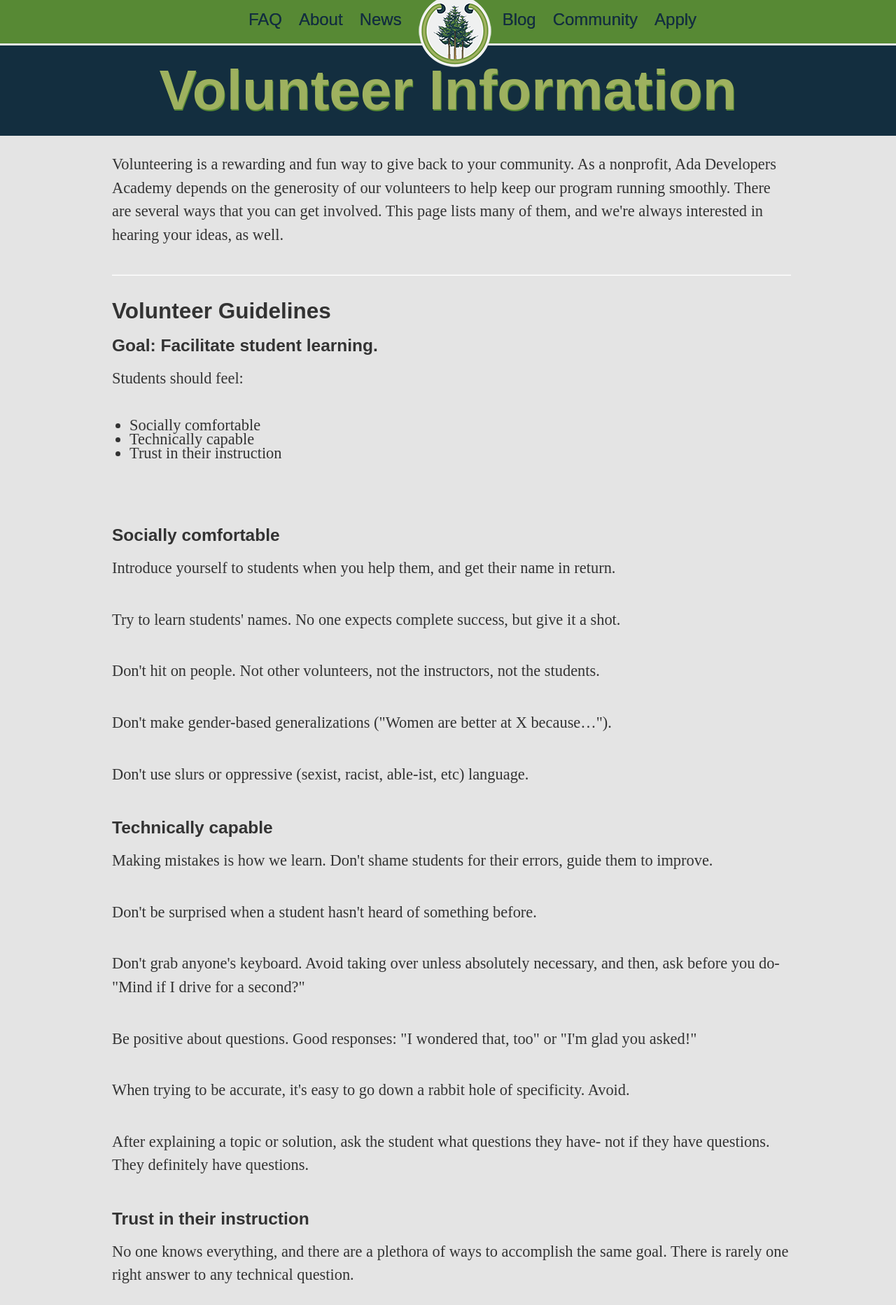
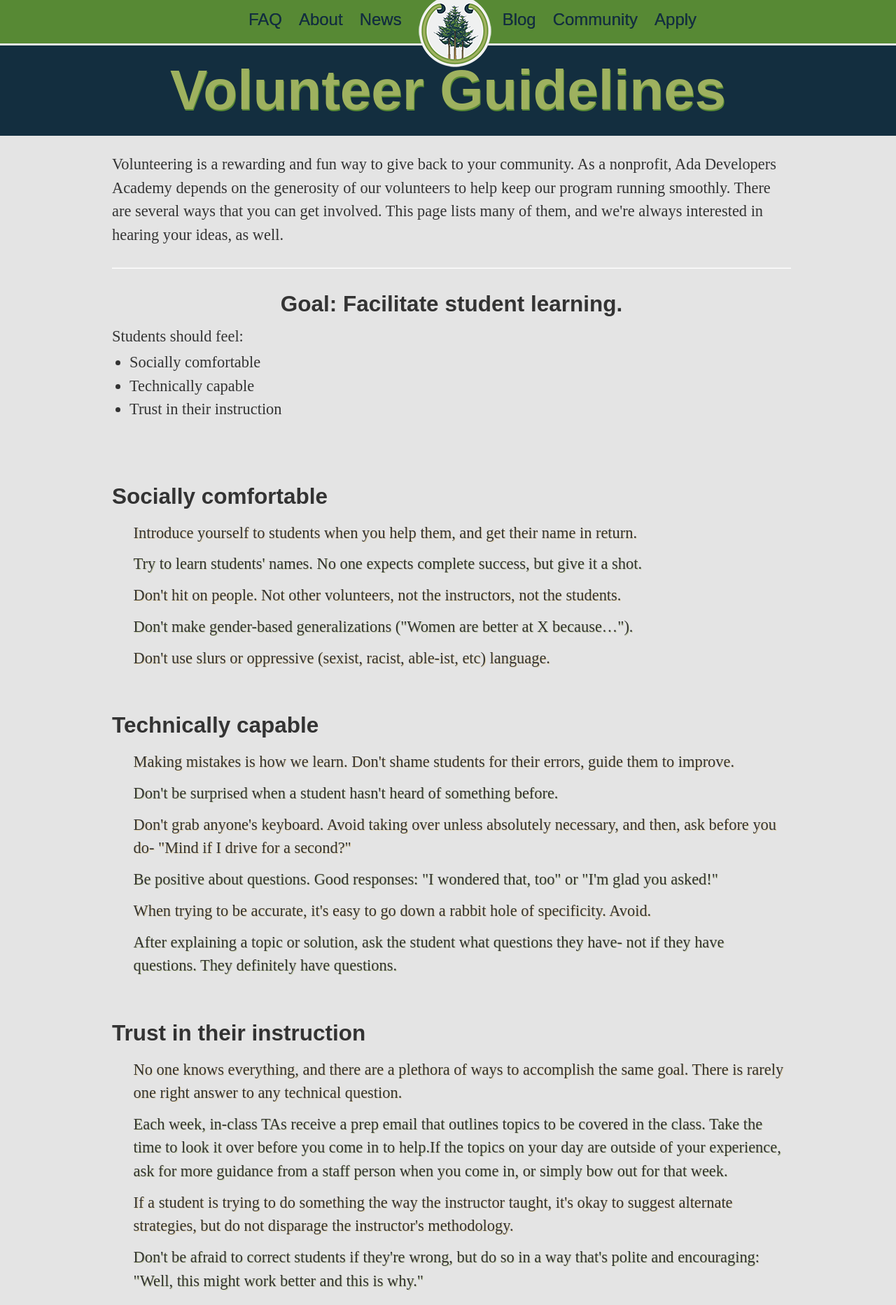
Before and after one commit to Ada-Developers-Academy/adadevelopersacademy.org, a Jekyll site: the page built from community/volunteer_guidelines.html, in a window 1280 px wide. Shown: the top 1865 px of the page at 70% size. Built offline with Jekyll 4.4.1, drawn with Linux system fonts in a browser that asks for light colours; nearby versions of some CDN libraries.

Commit message:
Style lists in each section differently for different contexts, still in progress

```diff
--- a/community/volunteer_guidelines.html
+++ b/community/volunteer_guidelines.html
@@ -9,7 +9,7 @@
   priority: 0.7
 ---
   <div class="page-header">
-    <h1>Volunteer Information</h1>
+    <h1>Volunteer Guidelines</h1>
   </div>
 
 <div class="container">
@@ -22,8 +22,7 @@
 
         <hr>
 
-        <h2>Volunteer Guidelines</h2>
-        <h3>Goal: Facilitate student learning.</h3>
+        <h2 class="center_text">Goal: Facilitate student learning.</h2>
         <p>Students should feel:</p>
         <ul>
           <li>Socially comfortable</li>
@@ -31,31 +30,41 @@
           <li>Trust in their instruction</li>
         </ul>
 
-        <br>
-        <br>
+      <br>
+      <br>
 
-        <h3>Socially comfortable</h3>
-        <p>Introduce yourself to students when you help them, and get their name in return.  </p>
-        <p>Try to learn students' names. No one expects complete success, but give it a shot.</p>
-        <p>Don't hit on people. Not other volunteers, not the instructors, not the students. </p>
-        <p>Don't make gender-based generalizations ("Women are better at X because…").</p>
-        <p>Don't use slurs or oppressive (sexist, racist, able-ist, etc) language. </p>
+        <h2>Socially comfortable</h2>
+        <ul class="alternating_list">
+          <li>Introduce yourself to students when you help them, and get their name in return.  </li>
+          <li>Try to learn students' names. No one expects complete success, but give it a shot.</li>
+          <li>Don't hit on people. Not other volunteers, not the instructors, not the students. </li>
+          <li>Don't make gender-based generalizations ("Women are better at X because…").</li>
+          <li>Don't use slurs or oppressive (sexist, racist, able-ist, etc) language. </li>
+        </ul>
 
-        <h3>Technically capable</h3>
-        <p>Making mistakes is how we learn. Don't shame students for their errors, guide them to improve. </p>
-        <p>Don't be surprised when a student hasn't heard of something before. </p>
-        <p>Don't grab anyone's keyboard. Avoid taking over unless absolutely necessary, and then, ask before you do- "Mind if I drive for a second?"</p>
-        <p>Be positive about questions. Good responses: "I wondered that, too" or "I'm glad you asked!" </p>
-        <p>When trying to be accurate, it's easy to go down a rabbit hole of specificity. Avoid.</p>
-        <p>After explaining a topic or solution, ask the student what questions they have- not if they have questions. They definitely have questions. </p>
+      <br>
 
-        <h3>Trust in their instruction</h3>
-        <p>No one knows everything, and there are a plethora of ways to accomplish the same goal. There is rarely one right answer to any technical question. </p>
-        <p>Each week, in-class TAs receive a prep email that outlines topics to be covered in the class. Take the time to look it over before you come in to help.If the topics on your day are outside of your experience, ask for more guidance from a staff person when you come in, or simply bow out for that week.</p>
-        <p>If a student is trying to do something the way the instructor taught, it's okay to suggest alternate strategies, but do not disparage the instructor's methodology. </p>
-        <p>Don't be afraid to correct students if they're wrong, but do so in a way that's polite and encouraging: "Well, this might work better and this is why."</p>
-        <p>If a student asks you something you don't know, it's okay to say you're not sure. Suggest that you look up a solution together. If you encounter a question that totally stymies you, it's perfectly fine to say that you're not the right person to answer it, then get an instructor or other TA to help out. </p>
-        <p>Don't go too fast when talking through a solution. It's really easy to do.</p>
+        <h2>Technically capable</h2>
+        <ul class="alternating_list">
+          <li>Making mistakes is how we learn. Don't shame students for their errors, guide them to improve. </li>
+          <li>Don't be surprised when a student hasn't heard of something before. </li>
+          <li>Don't grab anyone's keyboard. Avoid taking over unless absolutely necessary, and then, ask before you do- "Mind if I drive for a second?"</li>
+          <li>Be positive about questions. Good responses: "I wondered that, too" or "I'm glad you asked!" </li>
+          <li>When trying to be accurate, it's easy to go down a rabbit hole of specificity. Avoid.</li>
+          <li>After explaining a topic or solution, ask the student what questions they have- not if they have questions. They definitely have questions. </li>
+        </ul>
+
+      <br>
+
+        <h2>Trust in their instruction</h2>
+        <ul class="alternating_list">
+          <li>No one knows everything, and there are a plethora of ways to accomplish the same goal. There is rarely one right answer to any technical question. </li>
+          <li>Each week, in-class TAs receive a prep email that outlines topics to be covered in the class. Take the time to look it over before you come in to help.If the topics on your day are outside of your experience, ask for more guidance from a staff person when you come in, or simply bow out for that week.</li>
+          <li>If a student is trying to do something the way the instructor taught, it's okay to suggest alternate strategies, but do not disparage the instructor's methodology. </li>
+          <li>Don't be afraid to correct students if they're wrong, but do so in a way that's polite and encouraging: "Well, this might work better and this is why."</li>
+          <li>If a student asks you something you don't know, it's okay to say you're not sure. Suggest that you look up a solution together. If you encounter a question that totally stymies you, it's perfectly fine to say that you're not the right person to answer it, then get an instructor or other TA to help out. </li>
+          <li>Don't go too fast when talking through a solution. It's really easy to do.</li>
+        </ul>
 
         <hr>
 
--- a/css/master.css
+++ b/css/master.css
@@ -279,5 +279,21 @@
 .vol_signup .bright_text {
   font-weight: bold; }
 
-#vol_guide {
+#vol_guide p {
   margin-bottom: 3px; }
+#vol_guide li {
+  line-height: 1.5em !important; }
+#vol_guide .alternating_list {
+  list-style-type: none; }
+  #vol_guide .alternating_list li {
+    padding: 0.25em; }
+  @media screen and (min-width: 768px) {
+    #vol_guide .alternating_list li:nth-child(2n) {
+      text-shadow: 1px 1px rgba(158, 177, 95, 0.5); }
+    #vol_guide .alternating_list li:nth-child(2n-1) {
+      text-shadow: 1px 1px rgba(218, 183, 101, 0.5); } }
+  @media screen and (max-width: 767px) {
+    #vol_guide .alternating_list li:nth-child(2n) {
+      background: rgba(255, 255, 255, 0.3); }
+    #vol_guide .alternating_list li:nth-child(2n-1) {
+      background: rgba(87, 137, 52, 0.1); } }
```
Also changed, not shown: assets/master.sass (+17 -1 lines).
